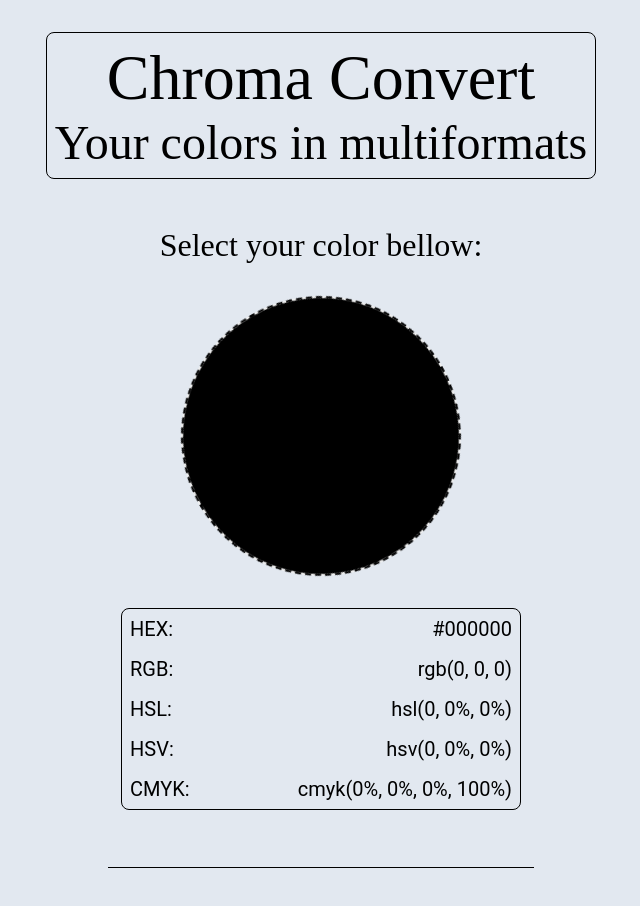
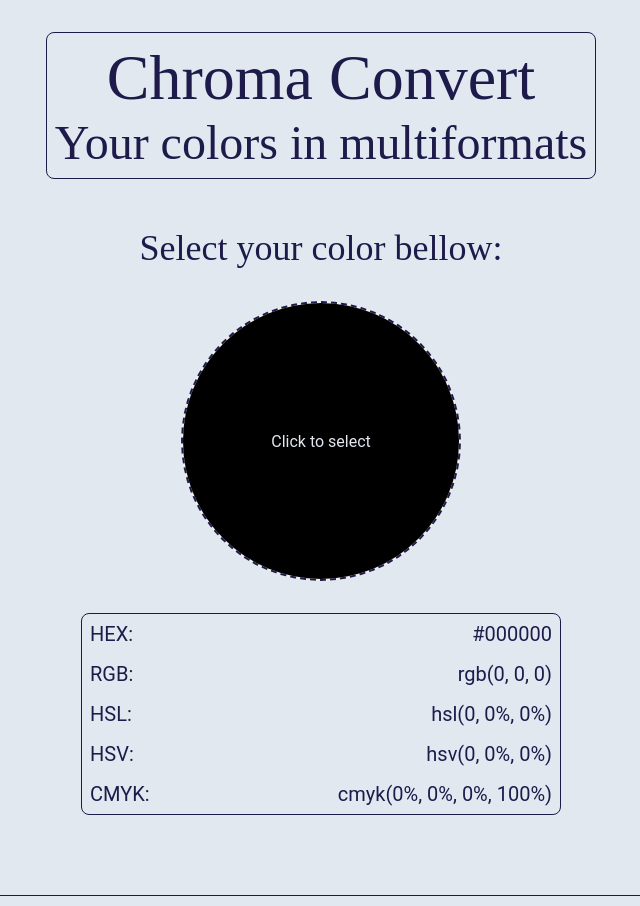
Before and after one commit to HeronNepomuceno/chroma-convert, a SvelteKit app: page / in a window 1280 px wide. Shown: the top 906 px of the page, without its empty margins (319-959 px from the left). Built offline with nearby package versions, Linux system fonts and the light colour scheme; a web font is replaced by a local one.

Commit message:
new fixs

```diff
--- a/src/app.html
+++ b/src/app.html
@@ -5,6 +5,7 @@
 		<link rel="icon" href="%sveltekit.assets%/favicon.png" />
 		<meta name="viewport" content="width=device-width, initial-scale=1" />
 		%sveltekit.head%
+		<title>Chroma Convert</title>
 	</head>
 	<body data-sveltekit-preload-data="hover">
 		<div style="display: contents">%sveltekit.body%</div>
--- a/src/routes/+layout.svelte
+++ b/src/routes/+layout.svelte
@@ -36,7 +36,8 @@
 
 	header {
 		align-items: center;
-		border: solid 1px black;
+		border: solid 1px var(--primary);
+		color: var(--primary);
 		border-radius: 8px;
 		display: flex;
 		flex-direction: column;
@@ -54,6 +55,7 @@
 
 	main {
 		align-items: center;
+		color: var(--primary);
 		display: flex;
 		justify-content: center;
 		width: 100%;
@@ -61,12 +63,17 @@
 
 	footer {
 		align-items: center;
+		border-top: 1px solid var(--primary);
+		color: var(--primary);
 		display: flex;
-		border-top: 1px solid #000;
 		flex-direction: column;
-		font-size: 20px;
 		justify-content: center;
-		padding: 32px;
+		padding-top: 32px;
+		width: 70%;
+	}
+
+	.copyright {
+		font-size: 18px;
 	}
 
 	.networking {
@@ -97,7 +104,9 @@
 			font-size: 26px;
 		}
 
-		.networking {
+
+
+		.copyright, .networking {
 			font-size: 24px;
 		}
 	}
@@ -115,7 +124,7 @@
 			font-size: 32px;
 		}
 
-		.networking {
+		.copyright, .networking {
 			font-size: 28px;
 		}
 	}
--- a/src/routes/+page.svelte
+++ b/src/routes/+page.svelte
@@ -20,7 +20,10 @@
 
 	<div class="panel">
 
-		<input class="color-picker" type="color" bind:value={color}>
+		<label class="input">
+			<span class="label">Click to select</span>
+			<input id="color-picker" type="color" bind:value={color}>
+		</label>
 		<div class="color-board">
 			{#each formats as format, i}
 				<div class="color-by-format">
@@ -54,29 +57,39 @@
 		flex-direction: column;
 	}
 
-	.color-picker {
-		animation: rotate 30s linear infinite;
+	.input {
+		position: relative;
+	}
+
+	.label {
+		background: #000;
+		border-radius: 999px;
+		color: #e2e8f0;
+		cursor: pointer;
+		display: flex;
+		font-family: 'Roboto', sans-serif;
+		left: 50%;
+		top: 45%;
+		transform: translate(-50%, -45%);
+		padding: 0 8px;
+		position: absolute;
+		z-index: 2;
+		text-align: center;
+	}
+
+	#color-picker {
 		cursor: pointer;
 		border-radius: 9999px;
-		border: 2px dashed #000;
+		border: 2px dashed var(--primary);
 		height: 200px;
 		margin-bottom: 32px;
 		width: 200px;
 	}
 
-	@keyframes rotate {
-		from {
-			transform: rotate(0deg);
-		}
-		to {
-			transform: rotate(360deg);
-		}
-	}
-
 	.color-board {
 		display: flex;
 		flex-direction: column;
-		border: 1px solid #000;
+		border: 1px solid var(--primary);
 		border-radius: 8px;
 		gap: 16px;
 		padding: 8px;
@@ -88,7 +101,7 @@
 		justify-content: space-between;
 	}
 
-	span {
+	.color-by-format > span {
 		font-family: 'Roboto', sans-serif;
 	}
 
@@ -98,7 +111,7 @@
 			margin-bottom: 32px;
 		}
 
-		.color-picker {
+		#color-picker {
 			height: 280px;
 			width: 280px;
 		}
@@ -108,4 +121,16 @@
 			width: 400px;
 		}
 	}
+
+	@media screen and (min-width: 1000px) {
+		.title {
+			font-size: 36px;
+		}
+
+		.color-board {
+			font-size: 20px;
+			width: 480px;
+			margin-bottom: 80px;
+		}
+	}
 </style>
--- a/src/styles/general.css
+++ b/src/styles/general.css
@@ -33,3 +33,7 @@ a {
   color: inherit;
   text-decoration: inherit;
 }
+
+:root  {
+	--primary: #1e1b4b;
+}
```
